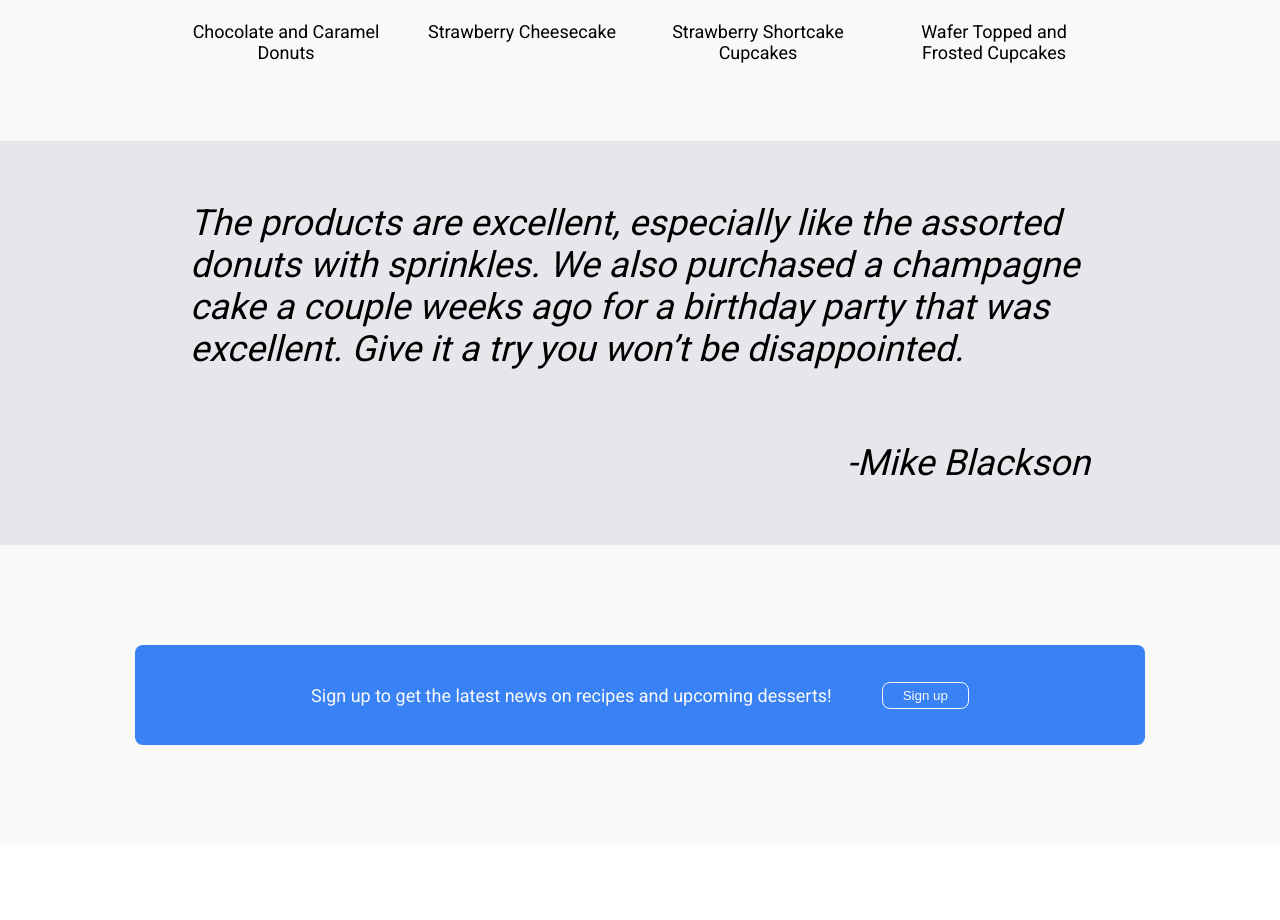
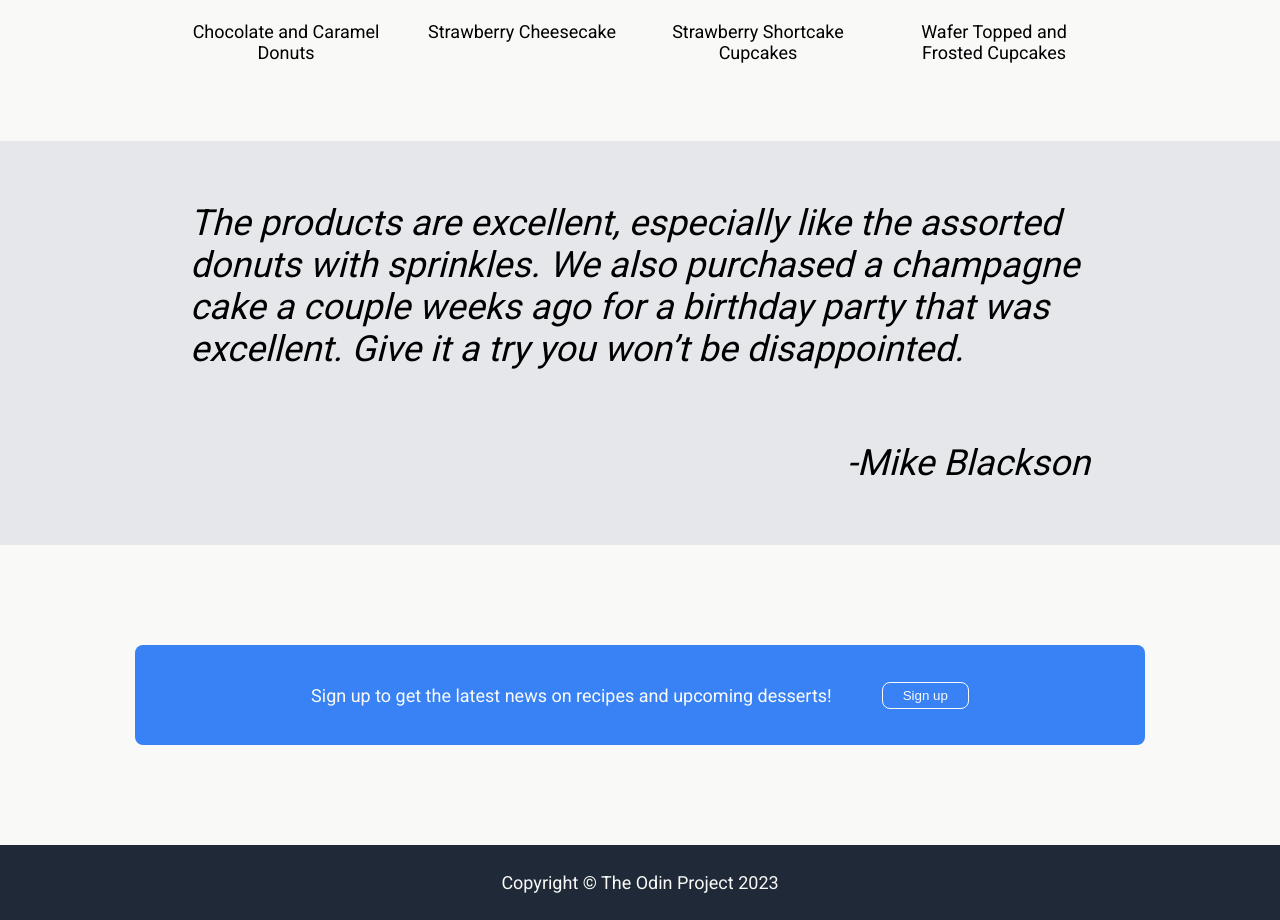
Before and after one commit to mblac219/landingpage, a plain HTML site: page index.html in a window 1280 px wide. Shown: the part 914-1834 px from the top of the page. Before the commit the page ends 1759 px from the top, so only its background shows below. Drawn offline with Linux system fonts and the light colour scheme; a web font is replaced by a local one.

Commit message:
add copyright to footer

```diff
--- a/index.html
+++ b/index.html
@@ -102,5 +102,8 @@
         </div>
       </section>
     </main>
+    <footer class="footer">
+      <div id="footer"><p>Copyright &#169; The Odin Project 2023</p></div>
+    </footer>
   </body>
 </html>
--- a/style.css
+++ b/style.css
@@ -196,3 +196,16 @@ img {
   background-color: var(--hover-blue);
   cursor: pointer;
 }
+
+.footer {
+  display: flex;
+  justify-content: center;
+  align-items: center;
+  background-color: var(--dark-gray);
+  height: 75px;
+}
+#footer {
+  color: var(--off-white);
+  font-family: Roboto;
+  font-size: 18px;
+}
```
